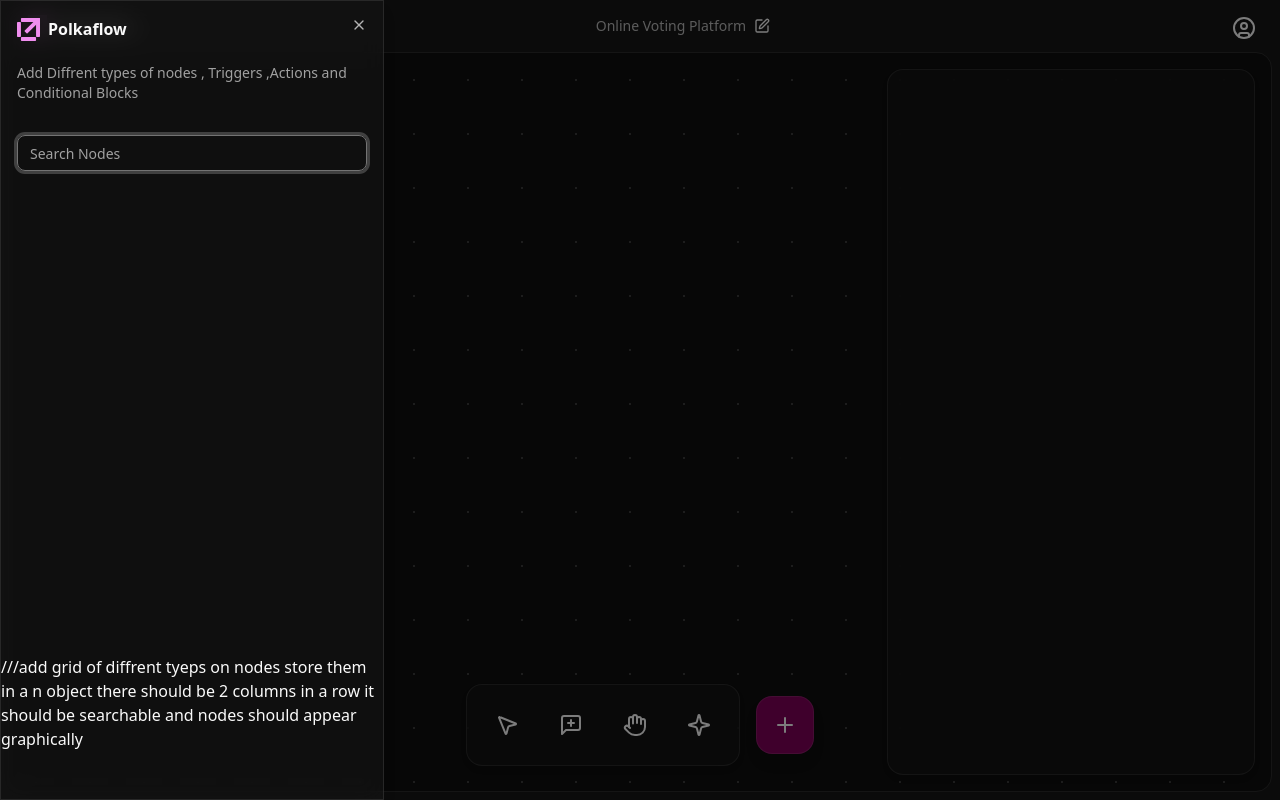
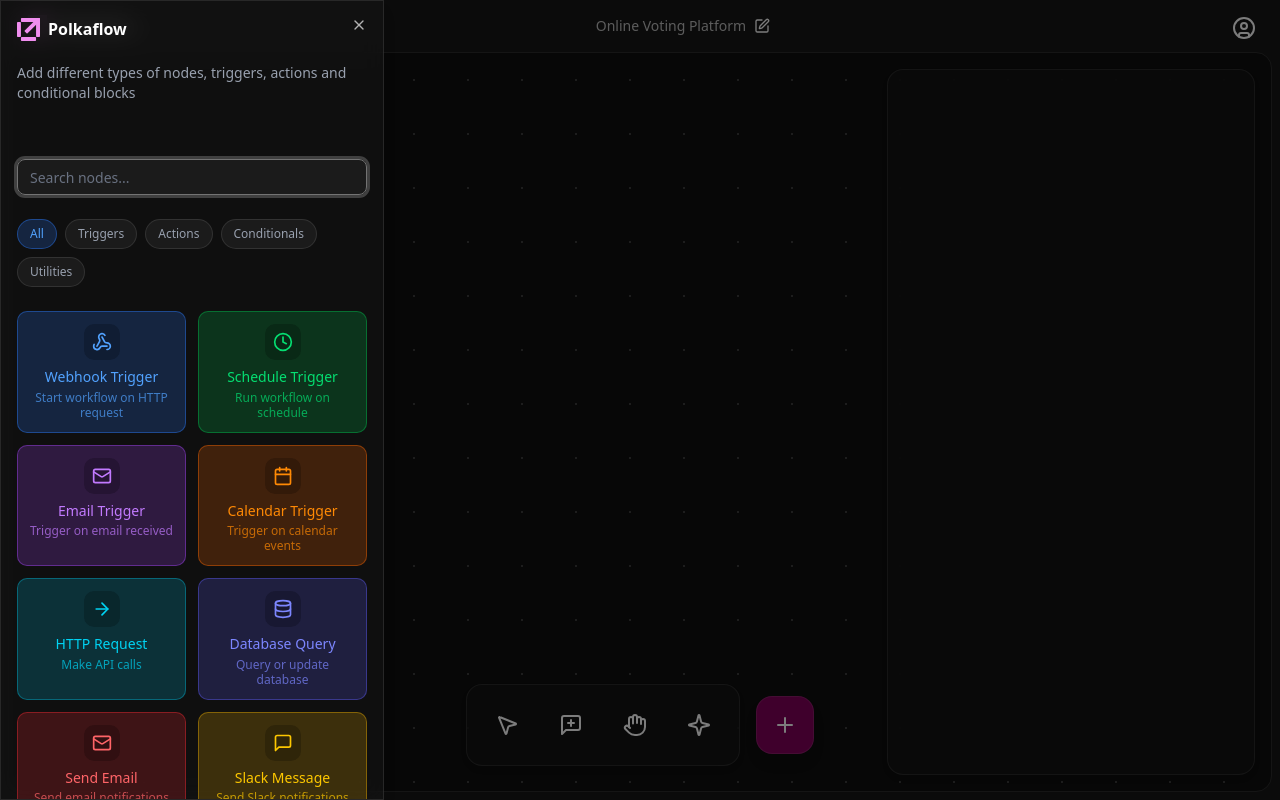
Before and after one commit to NikhilKottoli/Polkadot, a React (Vite) app in the folder frontend/: page /project/1 in a window 1280 px wide. Both pictures are taken after a click on the element 785 px from the left and 725 px from the top of the page. Built offline with nearby package versions, Linux system fonts and the light colour scheme.

Commit message:
improved the nodes pannel

```diff
--- a/frontend/src/pages/Playground/Components/NodesSheet.jsx
+++ b/frontend/src/pages/Playground/Components/NodesSheet.jsx
@@ -1,3 +1,4 @@
+import React, { useState } from "react";
 import {
   SheetContent,
   SheetHeader,
@@ -9,38 +10,267 @@ import {
 import { Button } from "@/components/ui/button";
 import { Input } from "@/components/ui/input";
 import { Label } from "@/components/ui/label";
+import {
+  Play,
+  Zap,
+  GitBranch,
+  Database,
+  Mail,
+  Clock,
+  Webhook,
+  Calendar,
+  MessageSquare,
+  FileText,
+  Settings,
+  Filter,
+  ArrowRight,
+  Pause,
+  RefreshCw,
+  CheckCircle,
+} from "lucide-react";
+
+const nodeTypes = [
+  {
+    id: "trigger-webhook",
+    name: "Webhook Trigger",
+    category: "Triggers",
+    description: "Start workflow on HTTP request",
+    icon: Webhook,
+    color: "bg-blue-500/20 border-blue-500/40 text-blue-400",
+  },
+  {
+    id: "trigger-schedule",
+    name: "Schedule Trigger",
+    category: "Triggers",
+    description: "Run workflow on schedule",
+    icon: Clock,
+    color: "bg-green-500/20 border-green-500/40 text-green-400",
+  },
+  {
+    id: "trigger-email",
+    name: "Email Trigger",
+    category: "Triggers",
+    description: "Trigger on email received",
+    icon: Mail,
+    color: "bg-purple-500/20 border-purple-500/40 text-purple-400",
+  },
+  {
+    id: "trigger-calendar",
+    name: "Calendar Trigger",
+    category: "Triggers",
+    description: "Trigger on calendar events",
+    icon: Calendar,
+    color: "bg-orange-500/20 border-orange-500/40 text-orange-400",
+  },
+  {
+    id: "action-http",
+    name: "HTTP Request",
+    category: "Actions",
+    description: "Make API calls",
+    icon: ArrowRight,
+    color: "bg-cyan-500/20 border-cyan-500/40 text-cyan-400",
+  },
+  {
+    id: "action-database",
+    name: "Database Query",
+    category: "Actions",
+    description: "Query or update database",
+    icon: Database,
+    color: "bg-indigo-500/20 border-indigo-500/40 text-indigo-400",
+  },
+  {
+    id: "action-email",
+    name: "Send Email",
+    category: "Actions",
+    description: "Send email notifications",
+    icon: Mail,
+    color: "bg-red-500/20 border-red-500/40 text-red-400",
+  },
+  {
+    id: "action-slack",
+    name: "Slack Message",
+    category: "Actions",
+    description: "Send Slack notifications",
+    icon: MessageSquare,
+    color: "bg-yellow-500/20 border-yellow-500/40 text-yellow-400",
+  },
+  {
+    id: "action-file",
+    name: "File Operation",
+    category: "Actions",
+    description: "Read, write, or process files",
+    icon: FileText,
+    color: "bg-teal-500/20 border-teal-500/40 text-teal-400",
+  },
+  {
+    id: "condition-if",
+    name: "If Condition",
+    category: "Conditionals",
+    description: "Branch based on condition",
+    icon: GitBranch,
+    color: "bg-pink-500/20 border-pink-500/40 text-pink-400",
+  },
+  {
+    id: "condition-filter",
+    name: "Filter",
+    category: "Conditionals",
+    description: "Filter data based on criteria",
+    icon: Filter,
+    color: "bg-violet-500/20 border-violet-500/40 text-violet-400",
+  },
+  {
+    id: "condition-switch",
+    name: "Switch",
+    category: "Conditionals",
+    description: "Multiple condition branches",
+    icon: Settings,
+    color: "bg-emerald-500/20 border-emerald-500/40 text-emerald-400",
+  },
+  {
+    id: "utility-delay",
+    name: "Delay",
+    category: "Utilities",
+    description: "Add delays to workflow",
+    icon: Pause,
+    color: "bg-gray-500/20 border-gray-500/40 text-gray-400",
+  },
+  {
+    id: "utility-retry",
+    name: "Retry Logic",
+    category: "Utilities",
+    description: "Retry failed operations",
+    icon: RefreshCw,
+    color: "bg-amber-500/20 border-amber-500/40 text-amber-400",
+  },
+  {
+    id: "utility-success",
+    name: "Success Block",
+    category: "Utilities",
+    description: "Mark workflow success",
+    icon: CheckCircle,
+    color: "bg-lime-500/20 border-lime-500/40 text-lime-400",
+  },
+];
 
 export default function NodesSheet() {
+  const [searchTerm, setSearchTerm] = useState("");
+  const [selectedCategory, setSelectedCategory] = useState("All");
+
+  const categories = [
+    "All",
+    ...new Set(nodeTypes.map((node) => node.category)),
+  ];
+
+  const filteredNodes = nodeTypes.filter((node) => {
+    const matchesSearch =
+      node.name.toLowerCase().includes(searchTerm.toLowerCase()) ||
+      node.description.toLowerCase().includes(searchTerm.toLowerCase()) ||
+      node.category.toLowerCase().includes(searchTerm.toLowerCase());
+
+    const matchesCategory =
+      selectedCategory === "All" || node.category === selectedCategory;
+
+    return matchesSearch && matchesCategory;
+  });
+
+  const handleNodeDrag = (nodeType) => {
+    // This would typically start a drag operation
+    console.log("Dragging node:", nodeType);
+  };
+
   return (
     <SheetContent
       side="left"
-      className="w-[400px] border border-white/10 bg-[#171717]/60 backdrop-blur-md "
+      className="w-[400px] border border-white/10 bg-[#171717]/60 backdrop-blur-md overflow-y-auto"
     >
       <SheetHeader>
         <SheetTitle>
-          <div className="flex items-center gap-2 ">
-            <img className="" src="/logo.svg" />
-            <p className="font-bold">Polkaflow</p>
+          <div className="flex items-center gap-2">
+            <img src="/logo.svg" />
+            <p className="font-bold text-white">Polkaflow</p>
           </div>
         </SheetTitle>
-        <SheetDescription className="mt-4">
-          Add Diffrent types of nodes , Triggers ,Actions and Conditional Blocks
+        <SheetDescription className="mt-4 text-gray-400">
+          Add different types of nodes, triggers, actions and conditional blocks
         </SheetDescription>
       </SheetHeader>
-      <div className="grid flex-1 auto-rows-min gap-6 px-4">
-        <div className="grid gap-3">
-          <Input id="sheet-demo-username" placeholder="Search Nodes" />
+
+      <div className="flex-1 space-y-6 px-4 py-6">
+        {/* Search Input */}
+        <div className="space-y-2">
+          <Input
+            id="search-nodes"
+            placeholder="Search nodes..."
+            value={searchTerm}
+            onChange={(e) => setSearchTerm(e.target.value)}
+            className="bg-white/5 border-white/10 text-white placeholder:text-gray-500"
+          />
         </div>
+
+        {/* Category Filter */}
+        <div className="flex flex-wrap gap-2">
+          {categories.map((category) => (
+            <button
+              key={category}
+              onClick={() => setSelectedCategory(category)}
+              className={`px-3 py-1.5 text-xs rounded-full border transition-all ${
+                selectedCategory === category
+                  ? "bg-blue-500/20 border-blue-500/40 text-blue-400"
+                  : "bg-white/5 border-white/10 text-gray-400 hover:bg-white/10"
+              }`}
+            >
+              {category}
+            </button>
+          ))}
+        </div>
+
+        {/* Nodes Grid */}
+        <div className="grid grid-cols-2 gap-3">
+          {filteredNodes.map((node) => {
+            const IconComponent = node.icon;
+            return (
+              <div
+                key={node.id}
+                draggable
+                onDragStart={() => handleNodeDrag(node)}
+                className={`
+                  p-3 rounded-lg border cursor-grab active:cursor-grabbing
+                  transition-all duration-200 hover:scale-105 hover:shadow-lg
+                  ${node.color}
+                  hover:border-opacity-60 hover:bg-opacity-30
+                `}
+              >
+                <div className="flex flex-col items-center text-center space-y-2">
+                  <div className="p-2 rounded-lg bg-black/20">
+                    <IconComponent className="w-5 h-5" />
+                  </div>
+                  <div>
+                    <h3 className="font-medium text-sm leading-tight">
+                      {node.name}
+                    </h3>
+                    <p className="text-xs opacity-70 mt-1 leading-tight">
+                      {node.description}
+                    </p>
+                  </div>
+                </div>
+              </div>
+            );
+          })}
+        </div>
+
+        {/* No Results */}
+        {filteredNodes.length === 0 && (
+          <div className="text-center py-8 text-gray-500">
+            <p>No nodes found matching your search.</p>
+          </div>
+        )}
       </div>
 
-
-<div>
-
-
-    ///add grid of diffrent tyeps on nodes store them in a n object there should be 2 columns in a row it should be searchable and nodes should appear graphically
-</div>
-
-      <SheetFooter></SheetFooter>
+      <SheetFooter className="px-4 py-4 border-t border-white/10">
+        <p className="text-xs text-gray-500 text-center w-full">
+          Drag nodes to canvas to add them to your workflow
+        </p>
+      </SheetFooter>
     </SheetContent>
   );
 }
--- a/frontend/src/pages/Playground/Components/ToolMenu.jsx
+++ b/frontend/src/pages/Playground/Components/ToolMenu.jsx
@@ -26,22 +26,22 @@ const menuButtons = [
   {
     icon: <MessageSquarePlus />,
     label: "Add Comment",
-    shortcut: "C",
-    keyCombo: (e) => e.key.toLowerCase() === "c",
+    shortcut: "Ctrl+T",
+    keyCombo: (e) => e.key.toLowerCase() === "t",
     onClick: () => console.log("Add Comment"),
   },
   {
     icon: <Hand />,
     label: "Drag Canvas",
-    shortcut: "Space",
-    keyCombo: (e) => e.code === "Space",
+    shortcut: "ctrl+H",
+    keyCombo: (e) => e.key.toLowerCase() === "h",
     onClick: () => console.log("Drag Canvas"),
   },
   {
     icon: <Sparkle />,
     label: "AI Assistant",
-    shortcut: "Ctrl+A",
-    keyCombo: (e) => e.ctrlKey && e.key.toLowerCase() === "a",
+    shortcut: "Ctrl+I",
+    keyCombo: (e) => e.ctrlKey && e.key.toLowerCase() === "i",
     onClick: () => console.log("AI Assistant"),
   },
 ];
```
